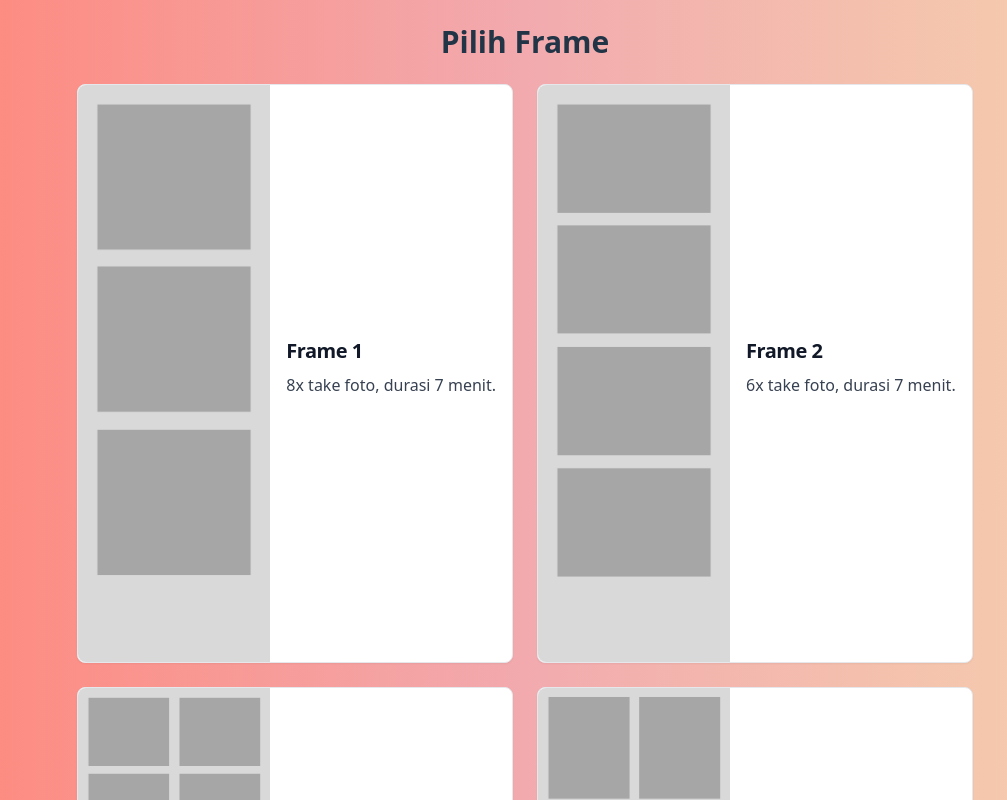
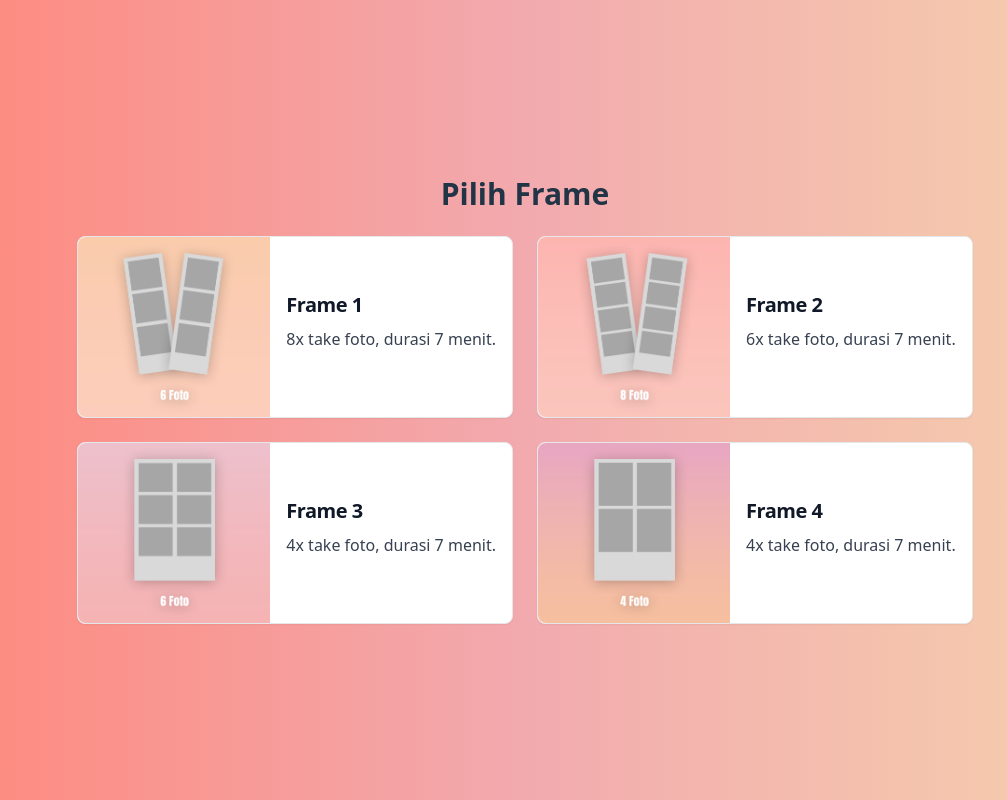
Before and after one commit to AndreasTopuh/FotoboxJO, a React (Vite) app in the folder client/: page /frame in a window 1280 px wide. Shown: the top 800 px of the page, without its empty margins (115-1122 px from the left). Built offline with nearby package versions, Linux system fonts and the light colour scheme; the HTML template or start-up script is replaced by a standard one.

Commit message:
change the frame foto

```diff
--- a/client/src/pages/FrameSelect.jsx
+++ b/client/src/pages/FrameSelect.jsx
@@ -1,8 +1,8 @@
 const frames = [
-  '/frame/frame1.png',
-  '/frame/frame2.png',
-  '/frame/frame3.png',
-  '/frame/frame4.png',
+  '/frame/finalframe1.png',
+  '/frame/finalframe2.png',
+  '/frame/finalframe3.png',
+  '/frame/finalframe4.png',
 ];
 
 const descriptions = [
```
